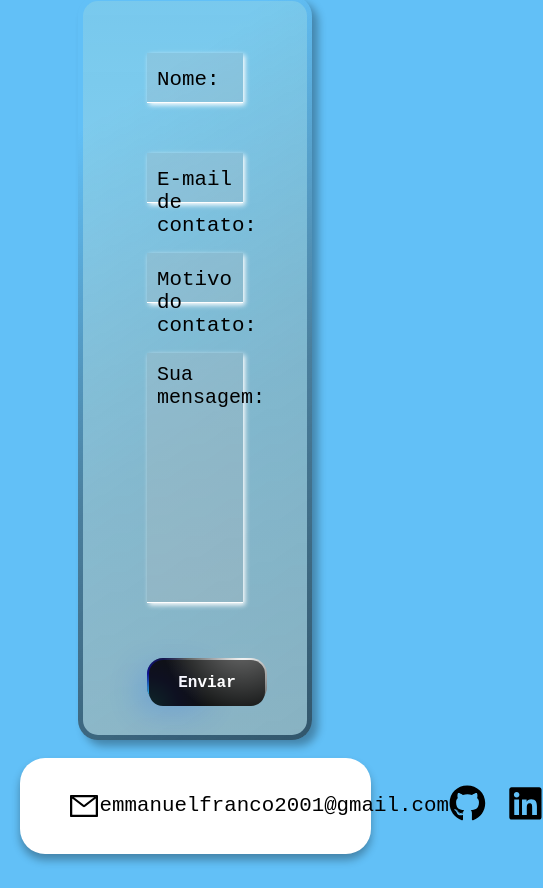
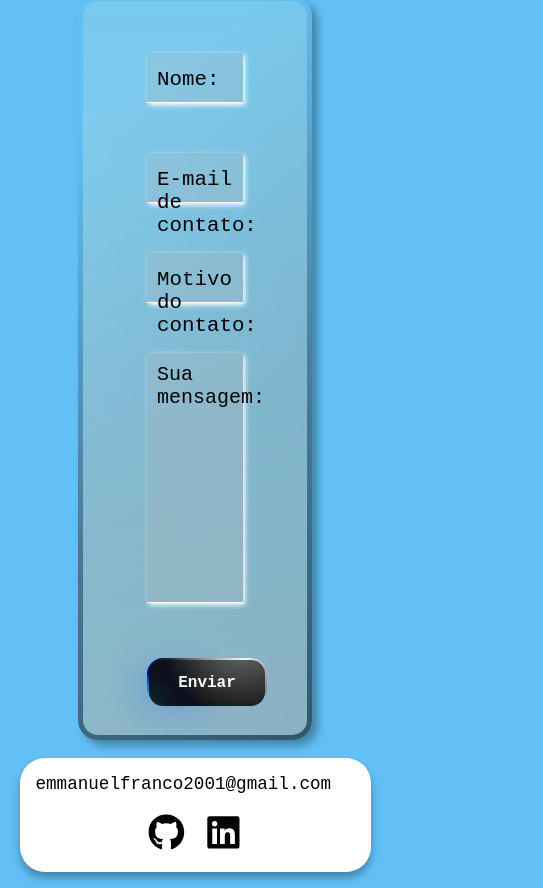
Before and after one commit to Emmanuelf21/meu-portfolio, a React (Vite) app: page /contato in a window 390 px wide. Shown: the part 365-1253 px from the top of the page, 543 px wide, since content can reach past the window. Built offline with nearby package versions, Linux system fonts and the light colour scheme.

Commit message:
arrumando a home para mobile

```diff
--- a/src/components/Footer.jsx
+++ b/src/components/Footer.jsx
@@ -10,7 +10,7 @@ const footer = () => {
     <footer>
 
         <p className='email'>
-          <AiOutlineMail /> emmanuelfranco2001@gmail.com
+          <AiOutlineMail /> <p>emmanuelfranco2001@gmail.com</p>
         </p>
 
       <div className='social-media'>
--- a/src/components/footer.css
+++ b/src/components/footer.css
@@ -38,3 +38,30 @@ svg{
 .social-media svg:hover{
     color: #031bb8;
 }
+
+@media screen and (max-width: 600px) {
+    footer{
+        display: flex;
+        flex-direction: column;
+        padding: 0;
+        gap: 20px;
+        align-items: center;
+        justify-content: center;
+        padding: 1rem;
+        height: fit-content;
+    }
+    .email{
+        font-size: 1.3rem;
+        width: 100%;
+        height: auto;
+        text-align: center;
+    }
+    footer p svg{
+        display: none;
+    }
+}
+@media screen and (max-width: 600px) {
+    .email{
+        font-size: 1.1rem;
+    }
+}
```
